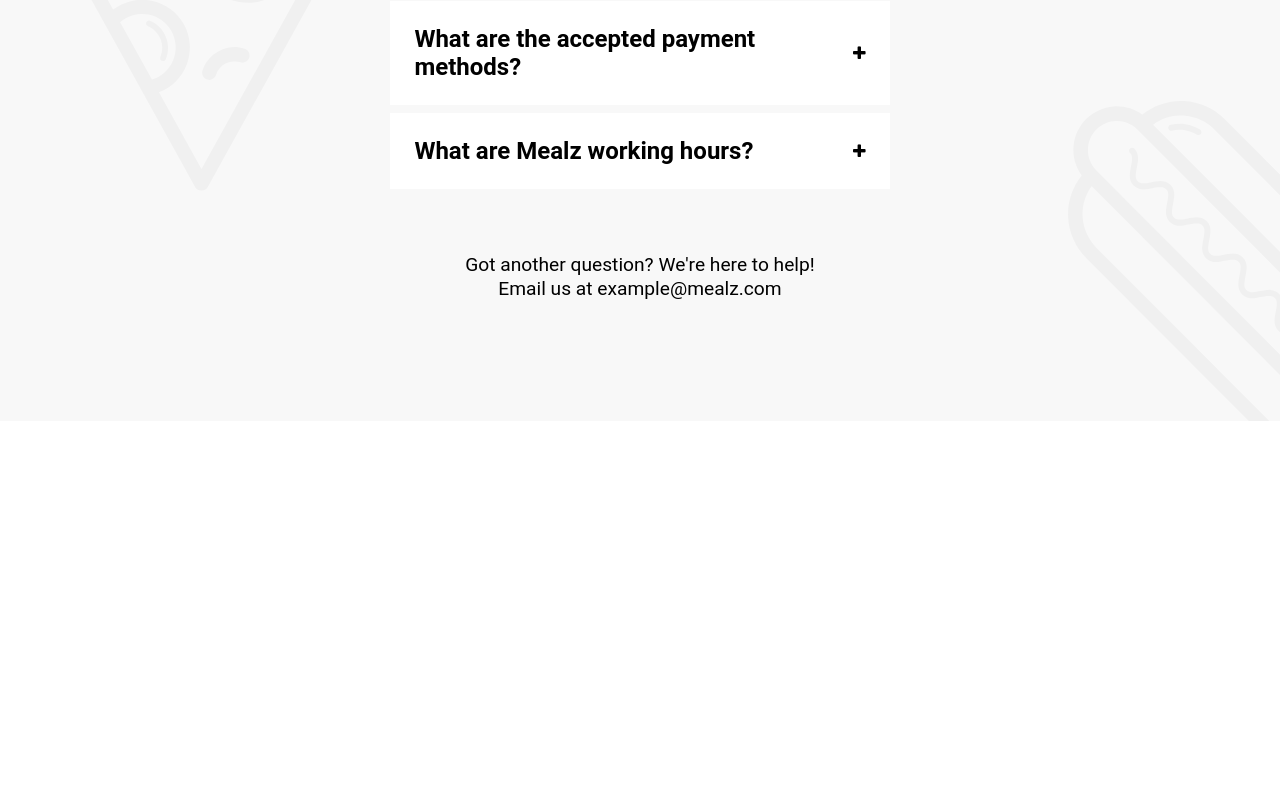
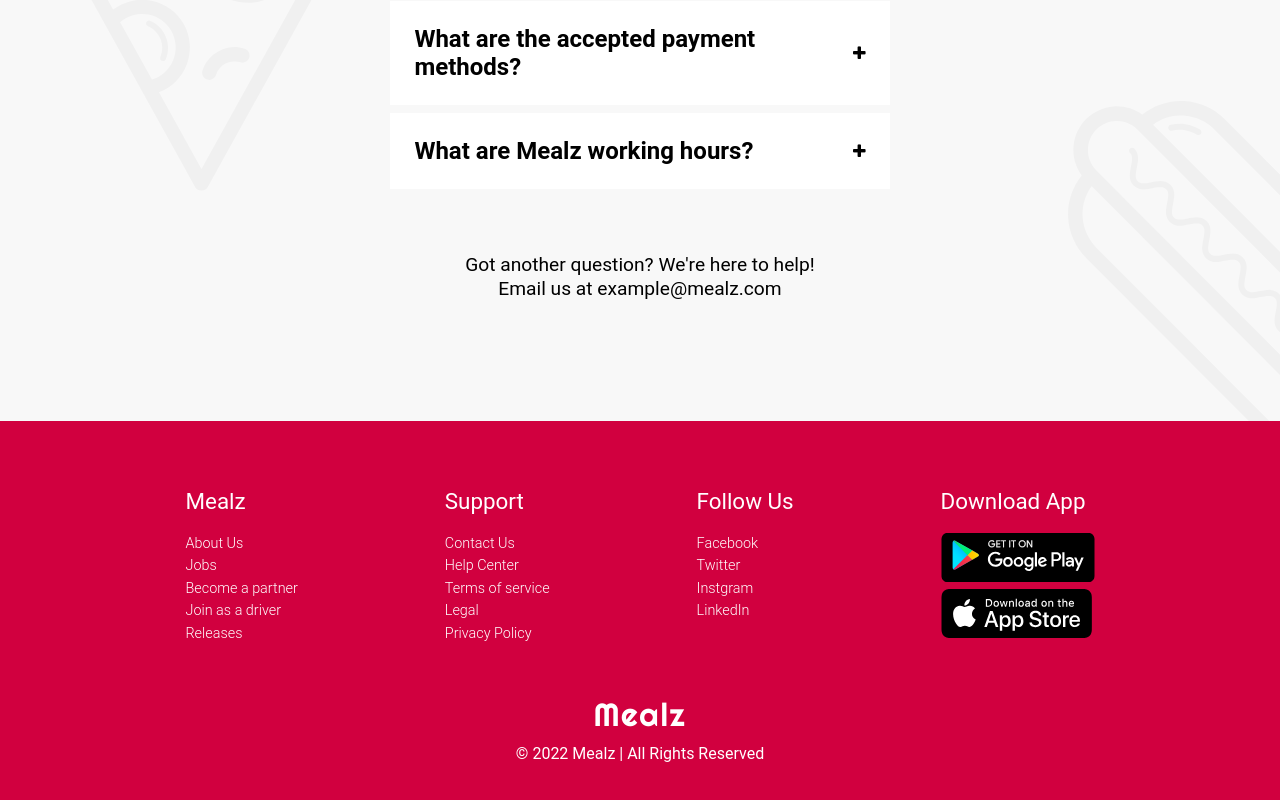
Before and after one commit to Abdallah1397/Mealz, a React (Create React App) app: page / in a window 1280 px wide. Shown: the part 1869-2669 px from the top of the page. Before the commit the page ends 2290 px from the top, so only its background shows below. Built offline with nearby package versions, Linux system fonts and the light colour scheme.

Commit message:
Create Mealz-Footer

```diff
--- a/src/App.js
+++ b/src/App.js
@@ -1,6 +1,7 @@
 import "./App.css";
 import AppSection from "./components/AppSection/appSection";
 import FAQ from "./components/FAQ/faq";
+import Footer from "./components/Footer/footer";
 import Hero from "./components/Hero/hero";
 import JoinUs from "./components/JoinUs/joinUs";
 import Navbar from "./components/Nav/nav";
@@ -13,6 +14,7 @@
       <AppSection />
       <JoinUs />
       <FAQ/>
+      <Footer />
     </div>
   );
 }
--- /dev/null
+++ b/src/components/Footer/footer.css
@@ -0,0 +1,53 @@
+.footer {
+  background-color: #d1003f;
+  color: #fff;
+  padding: 3rem 7rem;
+}
+.footer-sections {
+  display: flex;
+  flex-wrap: wrap;
+  justify-content: space-around;
+}
+.footer-section-title {
+  font-weight: 400;
+  font-size: 1.4rem;
+  line-height: 4rem;
+}
+.footer-section-item {
+  font-weight: 300;
+  font-size: 0.9rem;
+  line-height: 1.4rem;
+}
+.footer-reservedRights {
+  padding: 3rem 0 1rem 0;
+  text-align: center;
+  line-height: 2.5rem;
+}
+.footer-logo {
+  font-family: "Righteous";
+  letter-spacing: 0.1rem;
+  font-size: 2rem;
+  font-weight: 400;
+}
+@media (min-width: 769px) and (max-width:1279px) {
+  .footer {
+    padding: 2rem 3rem;
+  }
+}
+@media (max-width: 768px) {
+  .footer {
+    padding: 2rem 3rem;
+  }
+  .footer-sections {
+    display: flex;
+    flex-direction: column;
+    align-items: center;
+    text-align: center;
+  }
+  .footer-section-title {
+    font-weight: 500;
+    font-size: 1.8rem;
+    line-height: 4rem;
+    padding-top: 1rem;
+  }
+}
--- /dev/null
+++ b/src/components/Footer/footer.js
@@ -0,0 +1,62 @@
+import "./footer.css";
+import googlePlay from "../../assets/images/GooglePlay.svg";
+import appStore from "../../assets/images/AppStore.svg";
+
+// Footer component
+const Footer = () => {
+  return (
+    <div className="footer">
+      {/* Sections */}
+      <div className="footer-sections">
+        {/* Mealz */}
+        <div className="footer-Mealz">
+          <h6 className="footer-section-title">Mealz</h6>
+          <ul>
+            <li className="footer-section-item">About Us</li>
+            <li className="footer-section-item">Jobs</li>
+            <li className="footer-section-item">Become a partner</li>
+            <li className="footer-section-item">Join as a driver</li>
+            <li className="footer-section-item">Releases</li>
+          </ul>
+        </div>
+        {/* Support */}
+        <div className="footer-support">
+          <h6 className="footer-section-title">Support</h6>
+          <ul>
+            <li className="footer-section-item">Contact Us</li>
+            <li className="footer-section-item">Help Center</li>
+            <li className="footer-section-item">Terms of service</li>
+            <li className="footer-section-item">Legal</li>
+            <li className="footer-section-item">Privacy Policy</li>
+          </ul>
+        </div>
+        {/* Follow US */}
+        <div className="footer-followUs">
+          <h6 className="footer-section-title">Follow Us</h6>
+          <ul>
+            <li className="footer-section-item">Facebook</li>
+            <li className="footer-section-item">Twitter</li>
+            <li className="footer-section-item">Instgram</li>
+            <li className="footer-section-item">LinkedIn</li>
+          </ul>
+        </div>
+        {/* Download App */}
+        <div className="footer-DownloadApp">
+          <h6 className="footer-section-title">Download App</h6>
+          <li className="footer-section-item">
+            <img src={googlePlay} className="" />
+          </li>
+          <li className="footer-section-item">
+            <img src={appStore} className="" />
+          </li>
+        </div>
+      </div>
+      {/* rights reserved */}
+      <div className="footer-reservedRights">
+        <h2 className="footer-logo">Mealz</h2>
+        <p>&copy; {new Date().getFullYear()} Mealz | All Rights Reserved</p>
+      </div>
+    </div>
+  );
+};
+export default Footer;
```
